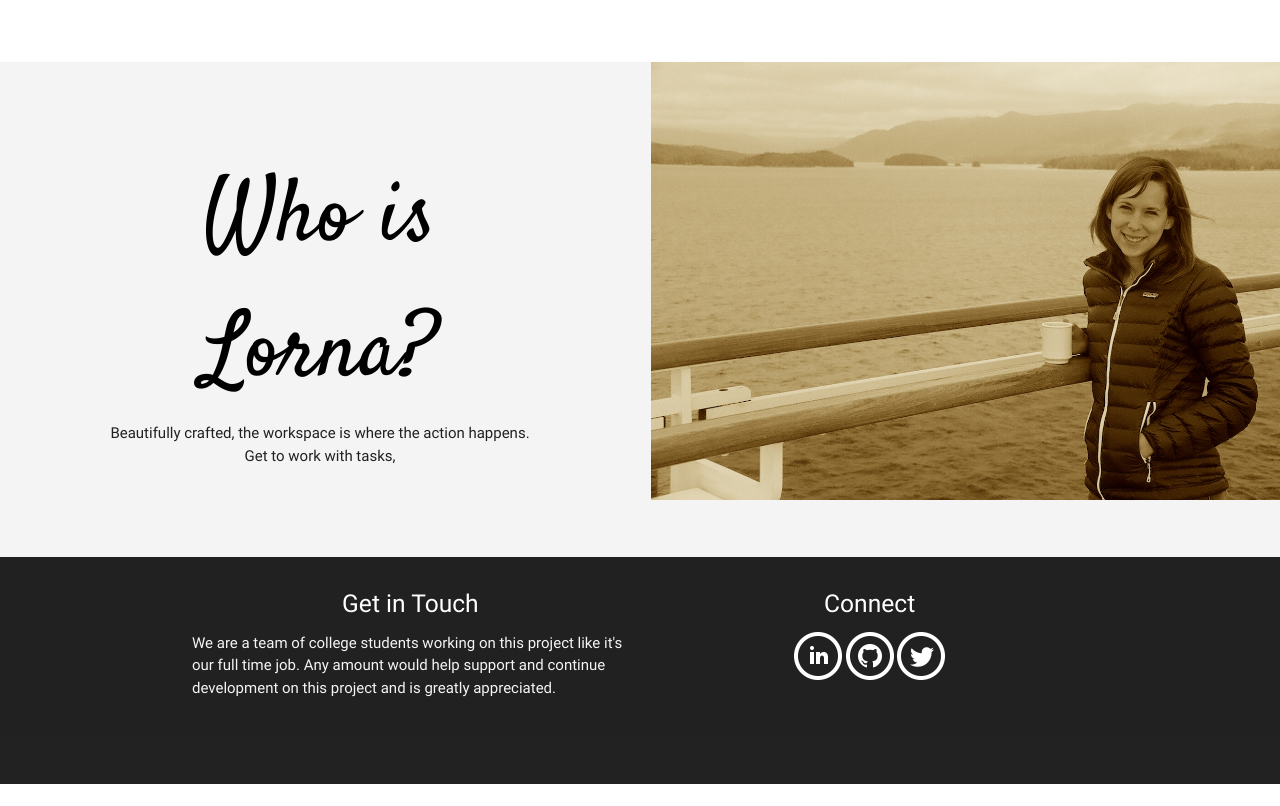
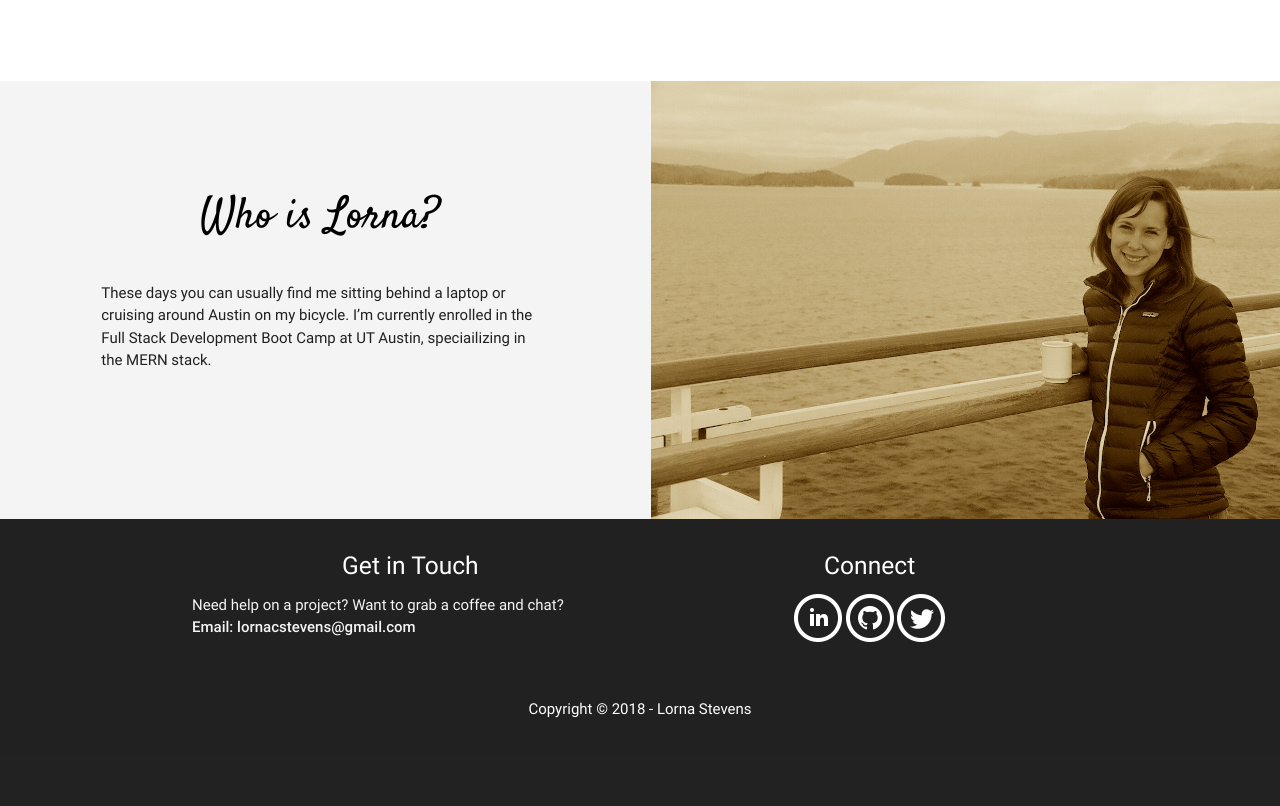
Before and after one commit to lorstevens/lornastevens, a plain HTML site: page index.html in a window 1280 px wide. Shown: the part 1794-2600 px from the top of the page. Before the commit the page ends 2578 px from the top, so only its background shows below. Drawn offline with nearby package versions, Linux system fonts and the light colour scheme.

Commit message:
changes to footer

```diff
--- a/assets/css/style.css
+++ b/assets/css/style.css
@@ -32,7 +32,7 @@
   text-align: right;
 }
 
-span {
+.welcome{
   font-family: 'Satisfy', cursive;
   padding: 0px;
   font-size: 90px;
@@ -77,9 +77,14 @@ margin: 0px;
 }
 
 .about{
-  text-align: center;
+  /*text-align: center;*/
   padding: 90px;
 }
+
+.lorna{
+  text-align: center;
+}
+
 
 .myPort{
   padding-bottom: 5%;
@@ -89,310 +94,18 @@ margin: 0px;
 h5{
   text-align: center;
 }
+
+
+h3{
+text-align: center;
+font-family: 'Satisfy', cursive;
+color: black;
+}
+
 ul{
   text-align: center;
 }
 
-/*  height: 100%;
-    width: 48%;
-    margin-right: 5%;
-    overflow: hidden;
-}*/
-/*#waypoint h1 {
-  font-size:20px;
-  font-weight:800;
+.card-image{
+  filter: grayscale(80%);
 }
-#waypoint p {
-  margin-bottom:80px;
-  height:30px;
-}
-#waypoint a {
-  border:4px solid $color;
-  color:$color;
-  background:#fff;
-  height:70px;
-  line-height:70px;
-  transition:.3s ease;
-  font-weight:600;
-  position:relative;
-    &:hover {
-       border-color:$color;
-       color:#fff;
-       background:$color;
-       text-decoration:none;
-    }
-  &:focus {
-      color:$color;
-      background:#fff;
-      text-decoration:none;
-  }
-  &:active {
-     color:#fff;
-    background:$color;
-  }
-}
-.notifications {
-  position: fixed;
-  right: 0;
-  top: 0;
-  background: $color;
-}
-.tline {
-  background: $color;
-    width: 48px;
-    height: 2px;
-    margin: 15px auto;
-}
-.icon_box img {
-  width:100px;
-}
-.icon_box {
-  margin-left: auto;
-  margin-right: auto;
-  display: block;
-  width: 250px;
-  background: #fff;
-  text-align:center;
-  padding-top:20%;
- background:url('./assets/images/lornabackground1.jpg') center center no-repeat;
-  background-size:contain;
-    height: 195px;
-    line-height: 195px;
-    vertical-align: middle;
-  overflow:hidden;
-}
-
-
-/* IMG ANI
-@mixin tranny($tran) {
-  -webkit-transition: $tran;
-  -moz-transition: $tran;
-  -o-transition: $tran ;
-  -ms-transition: $tran;
-}
-.slideIn1, .slideIn2, .slideIn3 {
-  @include tranny(all .8s ease-in-out);
-}
-.bounceIn1, .bounceIn2, .bounceIn3 {
-  @include tranny(all .5s ease-in-out);
-}
-.img1,
-.img2,
-.img3 {
-  opacity: 0;
-  transform: translateY(-100px);
-}
-
-.slideIn1 {
-  transform: translateY(0px) !important;
-  opacity: 1 !important;
-  transition-delay: 0s;
-  -webkit-transition-delay: 0s;
-}
-
-.slideIn2 {
-  transform: translateY(0px) !important;
-  opacity: 1 !important;
-  transition-delay: 0.5s;
-  -webkit-transition-delay: 0.5s;
-}
-
-.slideIn3 {
-  transform: translateY(0px) !important;
-  opacity: 1 !important;
-  transition-delay: 1s;
-  -webkit-transition-delay: 1s;
-}
-
-
-/* text ANI */
-
-/*.text1,
-.text2,
-.text3 {
-    opacity: 0;
-    text-align: center;
-    transform: scale(.5);
-}
-
-.bounceIn1 {
-    transform: scale(1) !important;
-    opacity: 1 !important;
-    transition-delay: 1.5s;
-    -webkit-transition-delay: 1.5s;
-}
-
-.bounceIn2 {
-    transform: scale(1) !important;
-    opacity: 1 !important;
-    transition-delay: 1.9s;
-    -webkit-transition-delay: 1.9s;
-}
-
-.bounceIn3 {
-    transform: scale(1) !important;
-    opacity: 1 !important;
-    transition-delay: 2.3s;
-    -webkit-transition-delay: 2.3s;
-}
-
-.slideInLeft {
-    transform: translate(0) !important;
-    opacity: 1 !important;
-}
-
-.slideInRight {
-    transform: translate(0) !important;
-    opacity: 1 !important;
-}
-
-.shake {
-    animation: shake 1s;
-}
-
-@keyframes shake {
-    0% {
-        transform: rotate(-5deg);
-    }
-    25% {
-        transform: rotate(5deg);
-    }
-    50% {
-        transform: rotate(-5deg);
-    }
-    75% {
-        transform: rotate(5deg);
-    }
-    100% {
-        transform: rotate(0deg);
-    }
-}
-
-nav ul a,
-nav .brand-logo {
-    color: #444;
-}
-
-p {
-    line-height: 2rem;
-}
-
-.button-collapse {
-    color: #26a69a;
-}
-
-.parallax-container {
-    min-height: 100vh;
-    min-height: 60vh;
-
-
-    line-height: 0;
-    height: auto;
-    color: rgba(255, 255, 255, .9);
-}
-
-.parallax-container .section {
-    width: 100%;
-}
-
-@media only screen and (max-width: 992px) {
-    .parallax-container .section {
-        position: absolute;
-        top: 40%;
-        background-color: blue;
-        position: relative;
-        width: 100%;
-        height: 100%;
-        opacity: 0.20;
-        -moz-opacity: 20%;
-        -webkit-opacity: 20%;
-        z-index: 2;
-    }
-    #index-banner .section {
-        top: 10%;
-        height: 100%;
-    }
-}
-
-@media only screen and (max-width: 600px) {
-    #index-banner .section {
-        top: 0;
-    }
-}
-
-.icon-block {
-    padding: 0 15px;
-}
-
-.icon-block .material-icons {
-    font-size: inherit;
-}
-
-footer.page-footer {
-    margin: 0;
-}
-
-#nav-mobile {
-    margin-top: 64px;
-}
-
-#nav-mobile li {
-    padding: 0px;
-}
-
-.main-navigation {
-    z-index: 999; // position:absolute;
-}
-
-.intro {
-    overflow: hidden;
-}
-
-.ppad {
-    padding: 65px;
-}
-
-.wp1,
-.wp2,
-.wp3,
-.wp4 {
-    transition: 1.4s ease;
-}
-
-.wp1 {
-    opacity: 0;
-    text-align: center;
-    transform: translateX(-100px);
-}
-
-.wp2 {
-    opacity: 0;
-    text-align: center;
-    transform: translateX(100px);
-}
-
-.wp3 {
-    opacity: 0;
-    text-align: center;
-    transform: translateX(-100px);
-}
-
-.wp4 {
-    opacity: 0;
-    text-align: center;
-    transform: translateX(100px);
-}
-
-.parallax #canvas {
-    position: absolute;
-    height: 200%;
-    width: 100%;
-    z-index: 999999;
-    opacity: .9;
-}
-
-.main-navigation li a {
-    color: #fff !important;
-}
-
-// http://raumrot.com/wp-content/uploads/2015/12/msp_1009_7082-1.jpg*/
--- a/index.html
+++ b/index.html
@@ -56,7 +56,7 @@
                 <br>
                 <br>
                 <div class="header center">
-                    <span class="white-text text-darken-4">Hi, I'm Lorna</span>
+                    <span class="welcome white-text text-darken-4">Hi, I'm Lorna</span>
                     <br>
                     <h5 class="white-text">Full stack developer in Austin, TX</h5>
                     <br>
@@ -106,9 +106,9 @@
     <div class="myPort container">
         <div class="row">
             <div id="portfolio" class="section intro ">
-                <h4 class="header center pink-text text-darken-4">
+                <h3 class="header center black-text text-darken-4">
                     Check out some of my work.
-                </h4>
+                </h3>
                 <div class="col m4">
                     <div class="card hover-reveal">
                         <div class="card-image waves-effect waves-block waves-light">
@@ -244,9 +244,10 @@
 
                     <div class="col s6 left">
                     <div class="about">
-                    <span class="black-text text-lighten-4">Who is Lorna?
-                    <br></span>
-                    Beautifully crafted, the workspace is where the action happens. Get to work with tasks,
+                    <h3>Who is Lorna?</h3>
+                    <!-- <span class="lorna black-text text-lighten-4">Who is Lorna?</span> -->
+                    <br>
+                    <span class="bio">These days you can usually find me sitting behind a laptop or cruising around Austin on my bicycle. I’m currently enrolled in the Full Stack Development Boot Camp at UT Austin, speciailizing in the MERN stack. </span>
                     </div>
                     </div>
                 </div>
@@ -296,7 +297,8 @@
                         <div class="row">
                             <div class="col m6 l6 s12">
                                 <h5 class="white-text">Get in Touch</h5>
-                                <p class="grey-text text-lighten-4">We are a team of college students working on this project like it's our full time job. Any amount would help support and continue development on this project and is greatly appreciated.</p>
+                                <p class="grey-text text-lighten-4">Need help on a project? Want to grab a coffee and chat?
+                                <br><strong>Email: lornacstevens@gmail.com</strong></p>
                             </div>
 
                             <div class="col m6 l6 s12">
@@ -308,6 +310,14 @@
                                 </ul>
                             </div>
                         </div>
+
+                        <div class="row">
+                            <div class="col m12 l12 s12">
+                                <p style="text-align: center">Copyright © 2018 - Lorna Stevens</p>
+                            </div>
+                        </div>
+
+
                     </div>
                     <div class="footer-copyright">
                         <div class="container">
```
Also changed, not shown: 1 other file.
